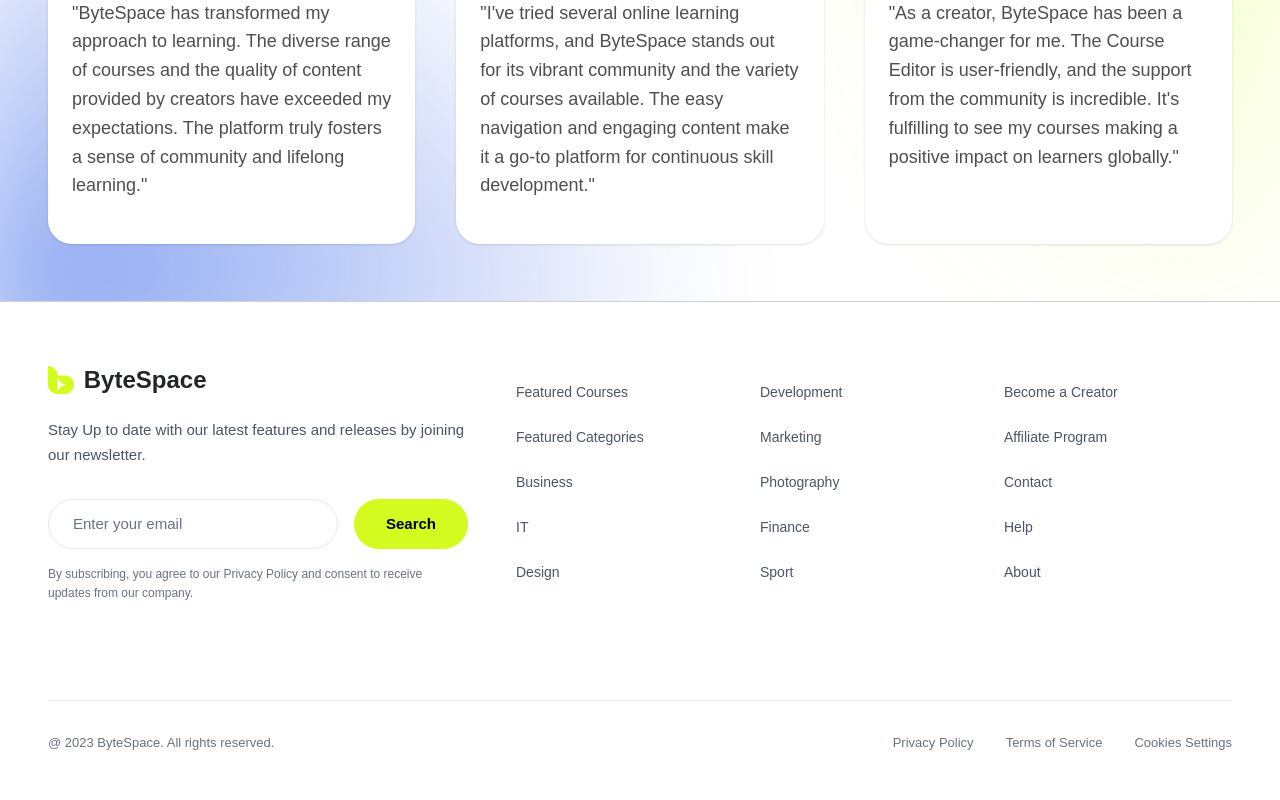
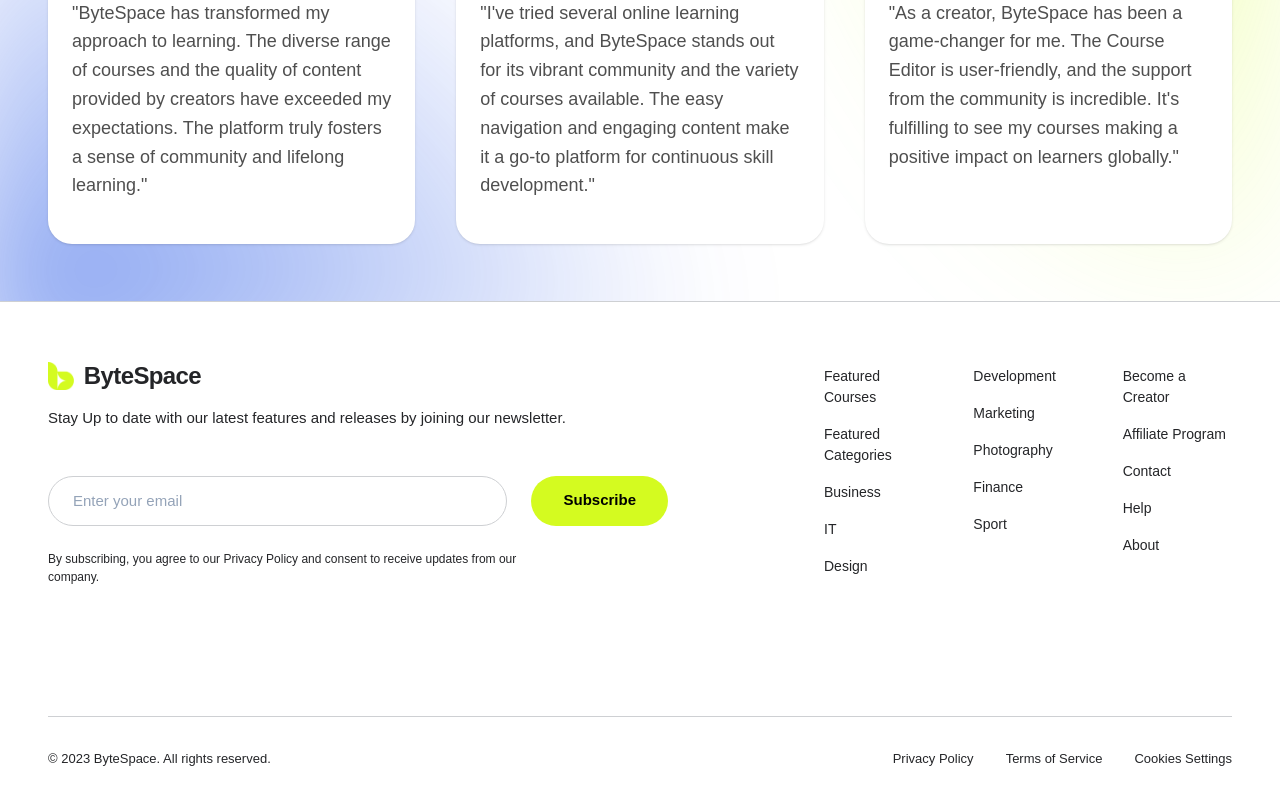
Before and after one commit to pronoy656/ByteSpace, a Next.js app: page / in a window 1280 px wide. Shown: the part 5457-6257 px from the top of the page. Built offline with nearby package versions, Linux system fonts and the light colour scheme; a web font is replaced by a local one.

Commit message:
refine footer design

```diff
--- a/src/components/shared/Footer.tsx
+++ b/src/components/shared/Footer.tsx
@@ -2,86 +2,111 @@ import Link from "next/link";
 
 export default function Footer() {
   return (
-    <footer className="bg-white text-gray-800 w-full pt-16 pb-8 border-t border-[#CED0D3]">
-      <div className="container mx-auto px-12 w-full">
+    <footer className="bg-white text-[#242528] w-full pt-[60px] pb-8 border-t border-[#CED0D3]">
+      <div className="container mx-auto px-6 sm:px-12 w-full">
+        {/* Main Content Row: Left Newsletter + Right 3 Link Columns */}
+        <div className="flex flex-col lg:flex-row justify-between mb-[130px] gap-12 lg:gap-16 items-start">
 
-        <div className="flex flex-col md:flex-row justify-between mb-24 gap-12">
-
-
-          <div className="flex-1 max-w-[420px]">
-            {/* Logo */}
-            <div className="flex items-center gap-2.5 mb-6">
-              <img src="/Vector.png" alt="ByteSpace Logo" className="h-[28px] w-auto block object-contain" />
+          {/* ================= LEFT SECTION: NEWSLETTER ================= */}
+          <div className="shrink-0 w-full lg:w-auto">
+            {/* 1. Logo & Brand: 16px bottom space to subtitle */}
+            <div className="flex items-center gap-2.5 mb-[16px]">
+              <img
+                src="/Vector.png"
+                alt="ByteSpace Logo"
+                className="h-[28px] w-auto block object-contain"
+              />
               <span
-                className="text-[#242528] text-[24px] font-bold leading-none inline-flex items-center"
+                className="text-[#242528] text-[24px] font-[700] leading-none inline-flex items-center tracking-tight"
                 style={{ fontFamily: '"Clash Display", sans-serif' }}
               >
                 ByteSpace
               </span>
             </div>
 
-            <p className="text-gray-600 mb-8 text-[15px] font-medium leading-relaxed">
+            {/* 2. Subtitle: Single line, 45px bottom space to input field */}
+            <p
+              className="text-[#242528] text-[15px] font-[400] leading-relaxed whitespace-nowrap mb-[45px]"
+              style={{ fontFamily: 'Satoshi, sans-serif' }}
+            >
               Stay Up to date with our latest features and releases by joining our newsletter.
             </p>
 
-            <div className="flex items-center gap-4 mb-4">
+            {/* 3. Input & Subscribe Button: gap/space 24px, 24px bottom space to disclaimer */}
+            <div className="flex items-center gap-[24px] mb-[24px] w-full max-w-[620px]">
               <input
                 type="email"
                 placeholder="Enter your email"
-                className="flex-1 border border-gray-200 rounded-full px-6 h-[50px] text-[15px] outline-none focus:border-gray-400 transition-colors placeholder-gray-500"
+                className="w-full sm:w-[420px] md:w-[460px] border border-[#CED0D3] rounded-full px-6 h-[50px] text-[15px] text-[#242528] outline-none focus:border-[#242528] transition-colors placeholder:text-[#94A3B8]"
+                style={{ fontFamily: 'Satoshi, sans-serif' }}
               />
-              <button className="bg-[#D4FB20] text-black font-semibold rounded-full px-8 h-[50px] text-[15px] hover:bg-[#c2e61c] transition-colors shrink-0">
-                Search
+              <button
+                type="button"
+                className="bg-[#D4FB20] text-black font-[600] rounded-full px-8 h-[50px] text-[15px] hover:bg-[#c3e81b] transition-all active:scale-95 shrink-0 cursor-pointer"
+                style={{ fontFamily: 'Satoshi, sans-serif' }}
+              >
+                Subscribe
               </button>
             </div>
 
-            <p className="text-gray-500 text-[12px] leading-relaxed pr-8">
-              By subscribing, you agree to our Privacy Policy and consent to receive updates from our company.
+            {/* 4. Disclaimer: Line 1 up to 'from our', Line 2 'company.' */}
+            <p
+              className="text-[#242528] text-[12px] leading-[150%]"
+              style={{ fontFamily: 'Satoshi, sans-serif' }}
+            >
+              <span className="block">
+                By subscribing, you agree to our Privacy Policy and consent to receive updates from our
+              </span>
+              <span className="block">company.</span>
             </p>
           </div>
 
-          {/* Right Columns - Links */}
-          <div className="flex-1 grid grid-cols-3 gap-4 pt-4">
-            {/* Col 1 */}
-            <div className="flex flex-col gap-6 text-[14px] text-gray-600">
-              <Link href="#" className="hover:text-black transition-colors">Featured Courses</Link>
-              <Link href="#" className="hover:text-black transition-colors">Featured Categories</Link>
-              <Link href="#" className="hover:text-black transition-colors">Business</Link>
-              <Link href="#" className="hover:text-black transition-colors">IT</Link>
-              <Link href="#" className="hover:text-black transition-colors">Design</Link>
+          {/* ================= RIGHT SECTION: 3 LINK COLUMNS ================= */}
+          {/* Spaced 92px from the newsletter block on large screens */}
+          <div className="w-full lg:flex-1 lg:max-w-[620px] lg:ml-[92px] grid grid-cols-1 sm:grid-cols-3 gap-8 sm:gap-[40px] pt-1">
+            {/* Column 1: Featured Courses */}
+            <div className="flex flex-col gap-[16px] text-[14px] font-[400] text-[#242528]" style={{ fontFamily: 'Satoshi, sans-serif' }}>
+              <Link href="#" className="hover:opacity-75 transition-opacity">Featured Courses</Link>
+              <Link href="#" className="hover:opacity-75 transition-opacity">Featured Categories</Link>
+              <Link href="#" className="hover:opacity-75 transition-opacity">Business</Link>
+              <Link href="#" className="hover:opacity-75 transition-opacity">IT</Link>
+              <Link href="#" className="hover:opacity-75 transition-opacity">Design</Link>
             </div>
 
-            {/* Col 2 */}
-            <div className="flex flex-col gap-6 text-[14px] text-gray-600">
-              <Link href="#" className="hover:text-black transition-colors">Development</Link>
-              <Link href="#" className="hover:text-black transition-colors">Marketing</Link>
-              <Link href="#" className="hover:text-black transition-colors">Photography</Link>
-              <Link href="#" className="hover:text-black transition-colors">Finance</Link>
-              <Link href="#" className="hover:text-black transition-colors">Sport</Link>
+            {/* Column 2: Development */}
+            <div className="flex flex-col gap-[16px] text-[14px] font-[400] text-[#242528]" style={{ fontFamily: 'Satoshi, sans-serif' }}>
+              <Link href="#" className="hover:opacity-75 transition-opacity">Development</Link>
+              <Link href="#" className="hover:opacity-75 transition-opacity">Marketing</Link>
+              <Link href="#" className="hover:opacity-75 transition-opacity">Photography</Link>
+              <Link href="#" className="hover:opacity-75 transition-opacity">Finance</Link>
+              <Link href="#" className="hover:opacity-75 transition-opacity">Sport</Link>
             </div>
 
-            {/* Col 3 */}
-            <div className="flex flex-col gap-6 text-[14px] text-gray-600">
-              <Link href="#" className="hover:text-black transition-colors">Become a Creator</Link>
-              <Link href="#" className="hover:text-black transition-colors">Affiliate Program</Link>
-              <Link href="#" className="hover:text-black transition-colors">Contact</Link>
-              <Link href="#" className="hover:text-black transition-colors">Help</Link>
-              <Link href="#" className="hover:text-black transition-colors">About</Link>
+            {/* Column 3: Become a Creator */}
+            <div className="flex flex-col gap-[16px] text-[14px] font-[400] text-[#242528]" style={{ fontFamily: 'Satoshi, sans-serif' }}>
+              <Link href="#" className="hover:opacity-75 transition-opacity">Become a Creator</Link>
+              <Link href="#" className="hover:opacity-75 transition-opacity">Affiliate Program</Link>
+              <Link href="#" className="hover:opacity-75 transition-opacity">Contact</Link>
+              <Link href="#" className="hover:opacity-75 transition-opacity">Help</Link>
+              <Link href="#" className="hover:opacity-75 transition-opacity">About</Link>
             </div>
           </div>
 
         </div>
 
         {/* Divider */}
-        <hr className="border-gray-200 mb-8" />
+        <hr className="border-[#CED0D3] mb-8" />
 
-        {/* Bottom Section */}
-        <div className="flex flex-col md:flex-row justify-between items-center text-[13px] text-gray-500 gap-4">
-          <p>@ 2023 ByteSpace. All rights reserved.</p>
+        {/* Bottom Copyright Section */}
+        <div
+          className="flex flex-col sm:flex-row justify-between items-center text-[13px] text-[#242528] gap-4"
+          style={{ fontFamily: 'Satoshi, sans-serif' }}
+        >
+          <p>© 2023 ByteSpace. All rights reserved.</p>
           <div className="flex gap-8">
-            <Link href="#" className="hover:text-black transition-colors">Privacy Policy</Link>
-            <Link href="#" className="hover:text-black transition-colors">Terms of Service</Link>
-            <Link href="#" className="hover:text-black transition-colors">Cookies Settings</Link>
+            <Link href="#" className="hover:opacity-75 transition-opacity">Privacy Policy</Link>
+            <Link href="#" className="hover:opacity-75 transition-opacity">Terms of Service</Link>
+            <Link href="#" className="hover:opacity-75 transition-opacity">Cookies Settings</Link>
           </div>
         </div>
 
```
